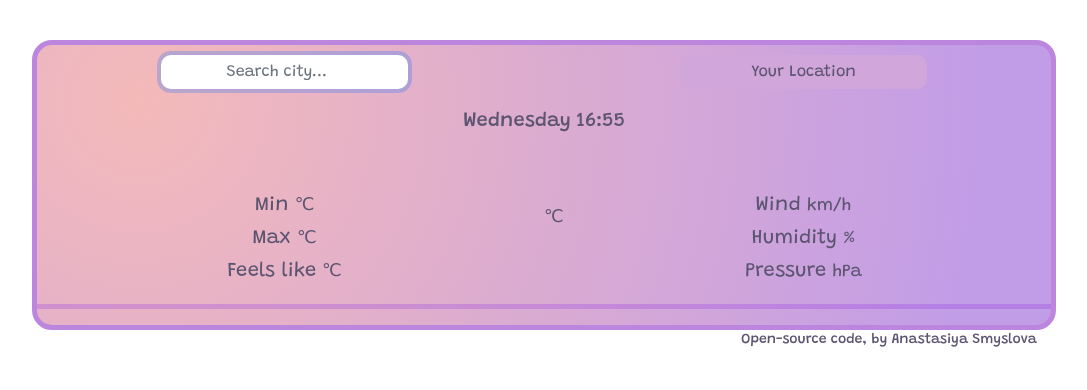
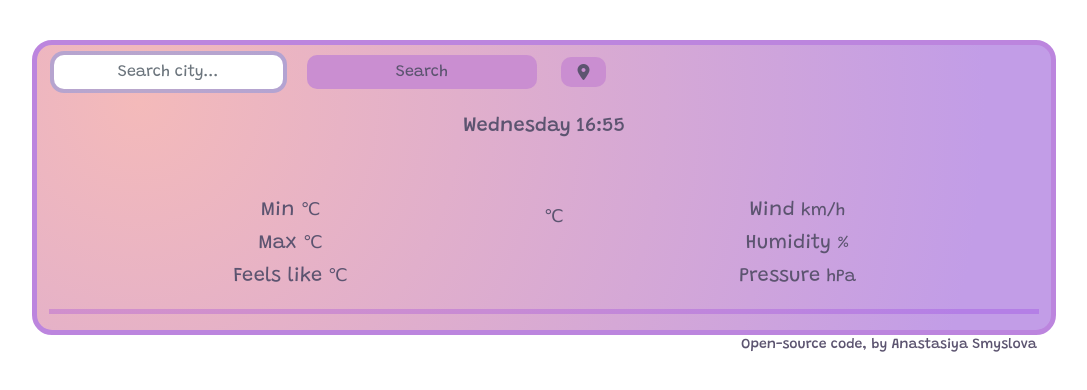
Before and after one commit to AnastasiyaSmyl/my-weather-project, a website built with Parcel: page index.html in a window 1280 px wide. Shown: the whole page, without its empty margins (96-1183 px from the left). Built offline with nearby package versions, Linux system fonts and the light colour scheme; no server answers.

Commit message:
Fixed CSS

```diff
--- a/index.html
+++ b/index.html
@@ -13,6 +13,7 @@
       href="https://fonts.googleapis.com/css2?family=Grandstander:ital,wght@0,400;0,500;0,600;0,700;1,300;1,400;1,500;1,600&display=swap"
       rel="stylesheet"
     />
+    <script src="https://kit.fontawesome.com/b410c3e10f.js" crossorigin="anonymous"></script>
     <title>Weahter Forecast</title>
 
     <meta charset="UTF-8" />
@@ -21,26 +22,26 @@
   </head>
 
   <body>
-    <div class="body">
+    <div class="container">
       <form class="search-form" id="search-city">
         <div class="row">
-          <div class="col-6">
+          <div class="col-3">
             <input
               class="form-control"
-              type="search"
+              id="search-city-input"
+              type="text"
               placeholder="Search city..."
               autocomplete="off"
               autofocus="on"
-              id="search-city-input"
-            />
-          </div>
-          <div class="col-6">
-            <input
-              class="location-button"
+              />
+            </div>
+            <div class="col-3">
+              <button class="btn-city" type="submit">Search</button>
+            </div>
+          <div class="col-3">
+              <i class="fa-solid fa-location-dot location-button"
               id="location-button"
-              type="button"
-              value="Your Location"
-            />
+              type="button"></i>
           </div>
         </div>
       </form>
--- a/src/styles.css
+++ b/src/styles.css
@@ -12,7 +12,7 @@ h2 {
   text-align: center;
 }
 
-.body {
+.container {
   margin-top: 40px !important;
   margin: auto;
   border-radius: 20px;
@@ -42,12 +42,26 @@ h2 {
   height: 5px;
 }
 
-.form-control {
+.form-control
+ {
   caret-color: #5c5470;
   display: block;
-  width: 50%;
+  width: 100%;
   border: none;
-  margin: auto;
+  margin: 2%;
+  margin-top: 10px;
+  padding: 5px 0;
+  border-radius: 10px;
+  text-align: center;
+}
+
+.btn-city {
+  color:#5c5470 ;
+  background:#CA8ED1;
+  display: block;
+  width: 100%;
+  border: none;
+  margin: 2%;
   margin-top: 10px;
   padding: 5px 0;
   border-radius: 10px;
@@ -55,20 +69,15 @@ h2 {
 }
 
 .location-button {
-  caret-color: #5c5470;
   display: block;
-  width: 50%;
+  width: 20%;
   border: none;
-  margin: auto;
-  margin-top: 10px;
-  padding: 5px 0;
+  margin: 2%;
+  margin-top: 12px;
+  padding: 7px 7px;
   border-radius: 10px;
   text-align: center;
-  background: #d1a6da;
-  color: #5c5470;
-}
-.location-button:hover {
-  background-color: #bc85df;
+  background: #CA8ED1;
   color: #5c5470;
 }
 
```
